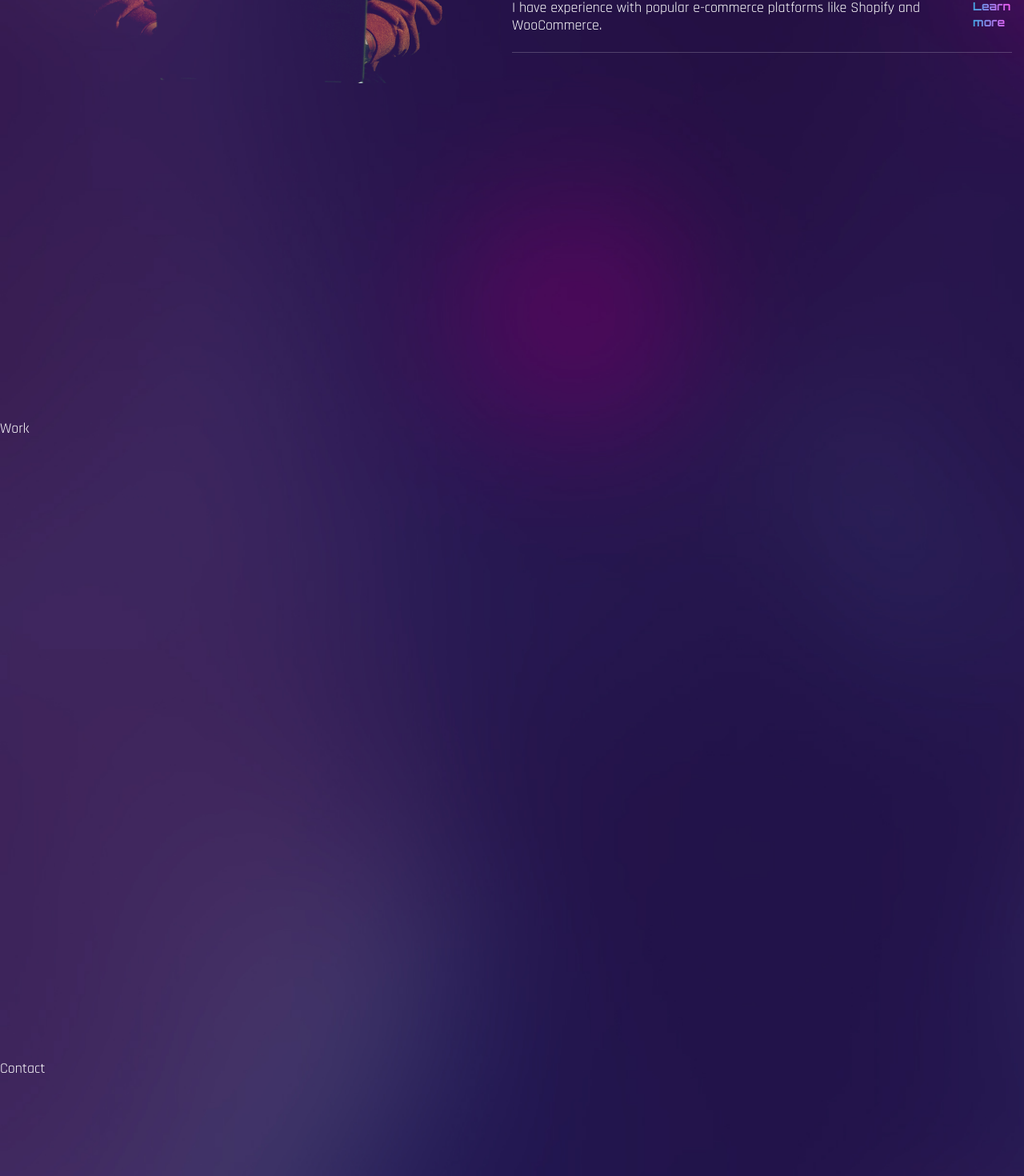
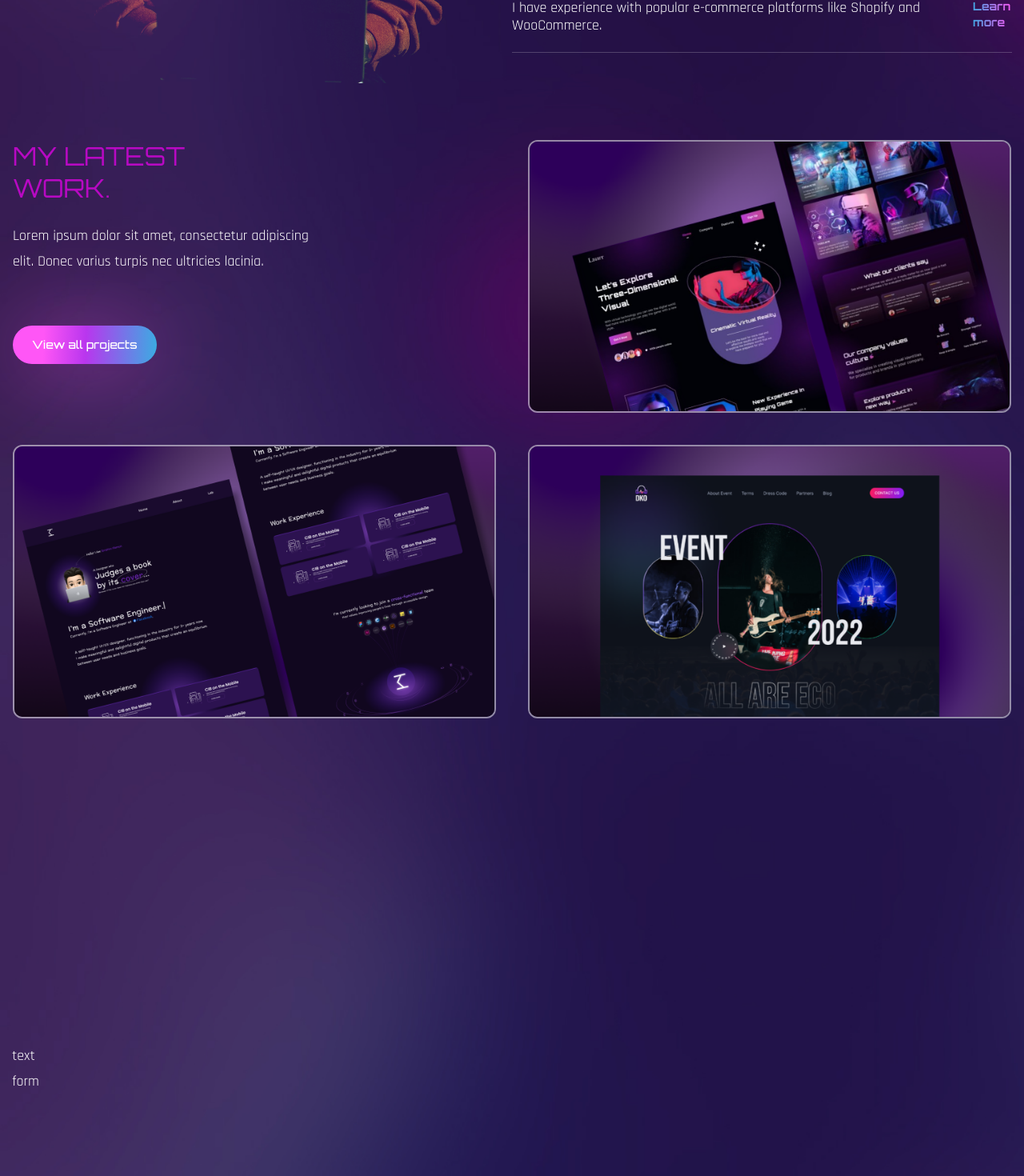
Before and after one commit to Blarsamio/a-coding-duck, a React (Create React App) app: page / in a window 1280 px wide. Shown: the part 2200-3670 px from the top of the page at 80% size. Built offline with nearby package versions, Linux system fonts and the light colour scheme; the HTML template or start-up script is replaced by a standard one; a web font is replaced by a local one.

Commit message:
work section done

```diff
--- a/src/components/Contact.js
+++ b/src/components/Contact.js
@@ -1,7 +1,20 @@
-import React from 'react';
+import React from "react";
+import { motion } from "framer-motion";
+import { fadeIn } from "../variants";
 
 const Contact = () => {
-  return <div className='section' id="contact">Contact</div>;
+  return (
+    <section className="section py-16 lg:section" id="contact">
+      <div className="container mx-auto">
+        <div>
+          {/* text */}
+          <div>text</div>
+          {/* form */}
+          <form>form</form>
+        </div>
+      </div>
+    </section>
+  );
 };
 
 export default Contact;
--- a/src/components/Work.js
+++ b/src/components/Work.js
@@ -1,7 +1,106 @@
-import React from 'react';
+import React from "react";
+import { motion } from "framer-motion";
+import { fadeIn } from "../variants";
+import Img1 from "../assets/portfolio-img1.png";
+import Img2 from "../assets/portfolio-img2.png";
+import Img3 from "../assets/portfolio-img3.png";
 
 const Work = () => {
-  return <div className='section' id="work">Work</div>;
+  return (
+    <section className="section" id="work">
+      <div className="container mx-auto px-4">
+        <div className="flex flex-col lg:flex-row gap-x-10">
+          <motion.div
+            variants={fadeIn("right", 0.3)}
+            initial="hidden"
+            whileInView={"show"}
+            viewport={{ once: false, amount: 0.3 }}
+            className="flex-1 flex flex-col gap-y-12 mb-10 lg:mb-0"
+          >
+            {/* text */}
+            <div className="flex-1">
+              <h2 className="h2 leading-tight text-accent">
+                My Latest <br />
+                Work.
+              </h2>
+              <p className="max-w-sm mb-16">
+                Lorem ipsum dolor sit amet, consectetur adipiscing elit. Donec
+                varius turpis nec ultricies lacinia.
+              </p>
+              <button className="btn btn-sm">View all projects</button>
+            </div>
+            {/* image */}
+            <div className="group relative overflow-hidden border-2 border-white/50 rounded-xl">
+              {/* overlay */}
+              <div className="group-hover:bg-black/70 w-full h-full absolute z-40 transition-all duration-300"></div>
+              {/* image */}
+              <img
+                className="group-hover:scale-125 transition-all duration-500"
+                src={Img1}
+                alt="portfolio"
+              />
+              {/* pretitle */}
+              <div className="absolute -bottom-full left-12 group-hover:bottom-24 transition-all duration-500 z-50">
+                <span className="text-gradient">UI/UX Design</span>
+              </div>
+              {/* title */}
+              <div className="absolute -bottom-full left-12 group-hover:bottom-14 transition-all duration-500 z-50">
+                <span className="text-3xl text-white">Project Title</span>
+              </div>
+            </div>
+          </motion.div>
+          <motion.div
+            variants={fadeIn("left", 0.2)}
+            initial="hidden"
+            whileInView={"show"}
+            viewport={{ once: false, amount: 0.3 }}
+            className="flex-1 flex flex-col gap-y-10"
+          >
+            {/* image */}
+            <div className="group relative overflow-hidden border-2 border-white/50 rounded-xl">
+              {/* overlay */}
+              <div className="group-hover:bg-black/70 w-full h-full absolute z-40 transition-all duration-300"></div>
+              {/* image */}
+              <img
+                className="group-hover:scale-125 transition-all duration-500"
+                src={Img2}
+                alt="portfolio"
+              />
+              {/* pretitle */}
+              <div className="absolute -bottom-full left-12 group-hover:bottom-24 transition-all duration-500 z-50">
+                <span className="text-gradient">UI/UX Design</span>
+              </div>
+              {/* title */}
+              <div className="absolute -bottom-full left-12 group-hover:bottom-14 transition-all duration-500 z-50">
+                <span className="text-3xl text-white">Project Title</span>
+              </div>
+            </div>
+            <div className="flex-1">
+              {/* image */}
+              <div className="group relative overflow-hidden border-2 border-white/50 rounded-xl">
+                {/* overlay */}
+                <div className="group-hover:bg-black/70 w-full h-full absolute z-40 transition-all duration-300"></div>
+                {/* image */}
+                <img
+                  className="group-hover:scale-125 transition-all duration-500"
+                  src={Img3}
+                  alt="portfolio"
+                />
+                {/* pretitle */}
+                <div className="absolute -bottom-full left-12 group-hover:bottom-24 transition-all duration-500 z-50">
+                  <span className="text-gradient">UI/UX Design</span>
+                </div>
+                {/* title */}
+                <div className="absolute -bottom-full left-12 group-hover:bottom-14 transition-all duration-500 z-50">
+                  <span className="text-3xl text-white">Project Title</span>
+                </div>
+              </div>
+            </div>
+          </motion.div>
+        </div>
+      </div>
+    </section>
+  );
 };
 
 export default Work;
```
